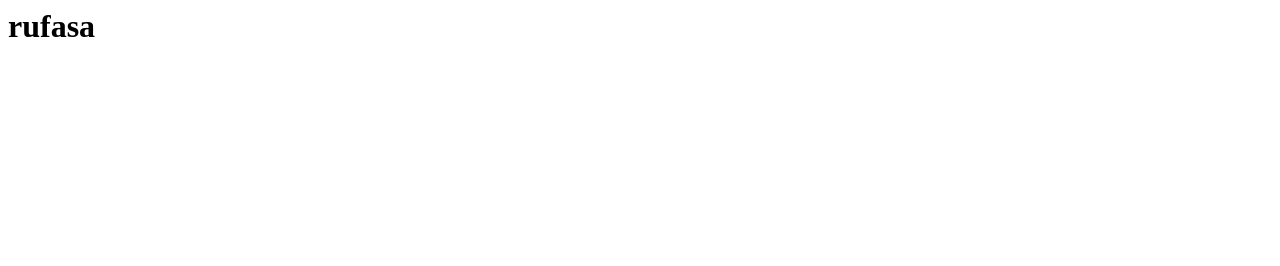
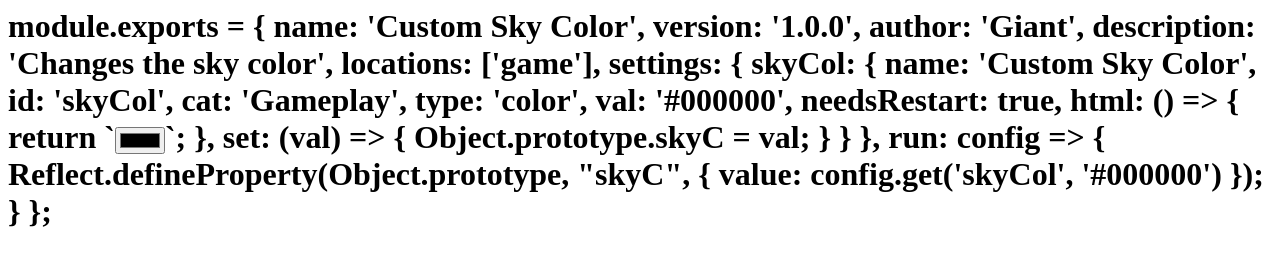
Before and after one commit to lladams1/custom-sky, a plain HTML site: page index.html in a window 1280 px wide. Drawn offline with Linux system fonts and the light colour scheme.

Commit message:
sky_change
no

```diff
--- a/index.html
+++ b/index.html
@@ -1 +1,29 @@
-<h1>rufasa</h1>
+<h1>module.exports = {
+    name: 'Custom Sky Color',
+    version: '1.0.0',
+    author: 'Giant',
+    description: 'Changes the sky color',
+    locations: ['game'],
+    settings: {
+        skyCol: {
+            name: 'Custom Sky Color',
+            id: 'skyCol',
+            cat: 'Gameplay',
+            type: 'color',
+            val: '#000000',
+            needsRestart: true,
+            html: () => {
+                return `<input type='color' value="${_clientUtil.settings.skyCol.val}" id="${this.id}" onchange="_clientUtil.setCSetting('skyCol', this.value)">`;
+            },
+            set: (val) => {
+                Object.prototype.skyC = val;
+            }
+        }
+    },
+    run: config => {
+        Reflect.defineProperty(Object.prototype, "skyC", {
+            value: config.get('skyCol', '#000000')
+        });
+    }
+};
+</h1>
```
